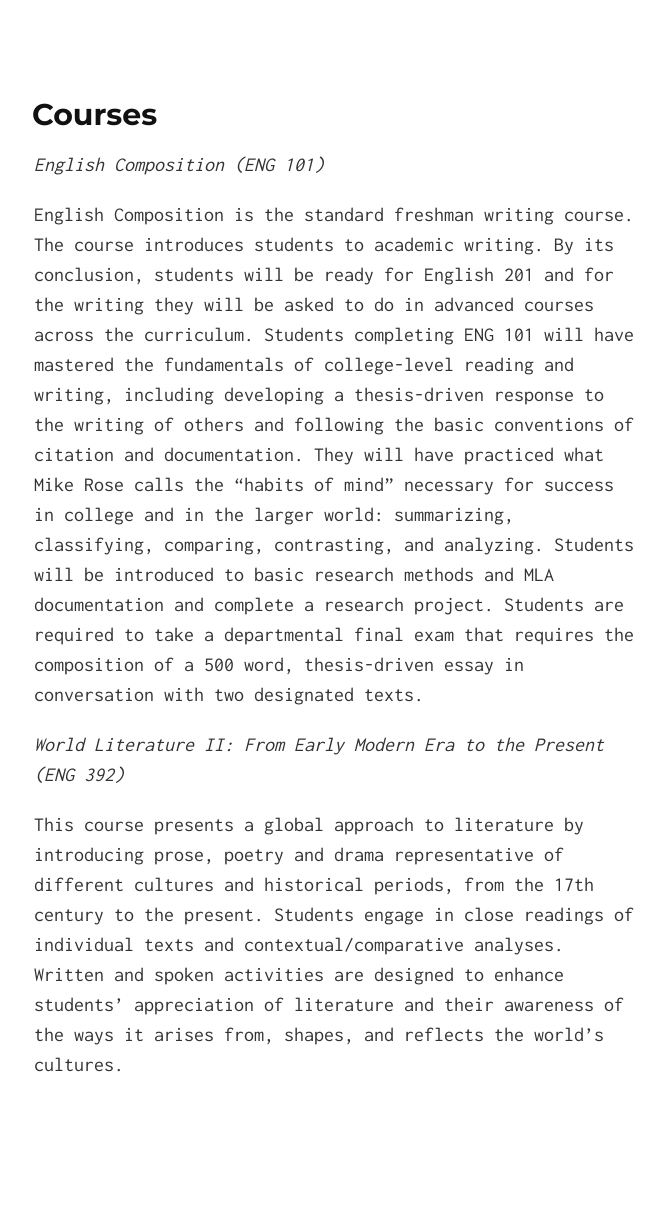
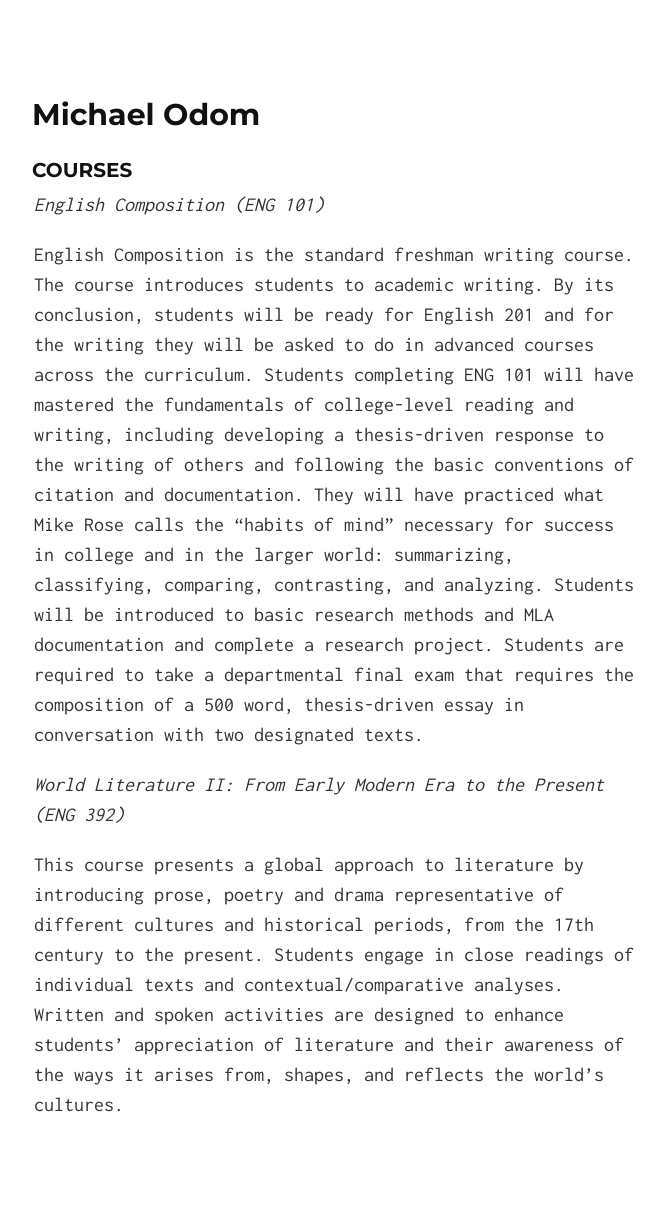
Before and after one commit to michaelodom/michaelodom.github.io, a Jekyll site: the page built from courses/index.md, in a window 1280 px wide. Shown: the whole page, without its empty margins (306-971 px from the left). Built offline with Jekyll 4.4.1, drawn with Linux system fonts in a browser that asks for light colours; nearby versions of some CDN libraries; our own code applies the rules of GitHub Pages for plain Markdown files; before the commit the page ends 1180 px from its top, so only the background shows below that.

Commit message:
Update index.md

```diff
--- a/courses/index.md
+++ b/courses/index.md
@@ -1,9 +1,11 @@
 ---
-title: Michael Odom
+title:
 layout: default
 ---
 
-## Courses
+## Michael Odom
+
+### Courses
 
 *English Composition (ENG 101)*
 
```
